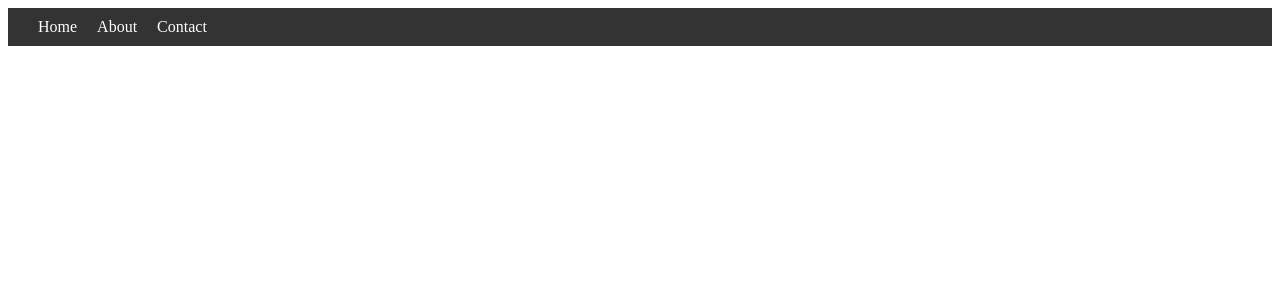
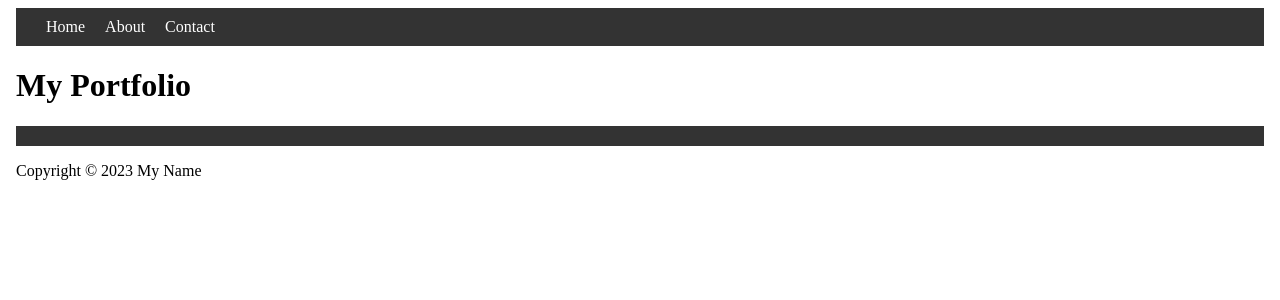
Before and after one commit to duong-vo/personal-webpage, a React (Create React App) app: page / in a window 1280 px wide. Shown: the top 300 px of the page. Built offline with nearby package versions, Linux system fonts and the light colour scheme.

Commit message:
make a layout for the webpage

```diff
--- a/src/App.js
+++ b/src/App.js
@@ -1,10 +1,14 @@
 import React from 'react';
 import Navigation from './components/Navbar';
+import Layout from './components/Layout';
 
 const App = () => {
 
     return (
+        <body>
         <Navigation />
+        <Layout />
+        </body>
     );
 }
 
--- /dev/null
+++ b/src/components/Layout/index.js
@@ -0,0 +1,22 @@
+import React from 'react';
+
+const Layout = (props) => {
+    return (
+        <div className="container">
+            <header>
+                <h1>My Portfolio</h1>
+            </header>
+            <nav>
+                {/* Navigation component goes here */}
+            </nav>
+            <main>
+                {props.children}
+            </main>
+            <footer>
+                <p>Copyright © {new Date().getFullYear()} My Name</p>
+            </footer>
+        </div>
+    );
+};
+
+export default Layout;
```
Also changed, not shown: src/components/Layout/index.css (added).
